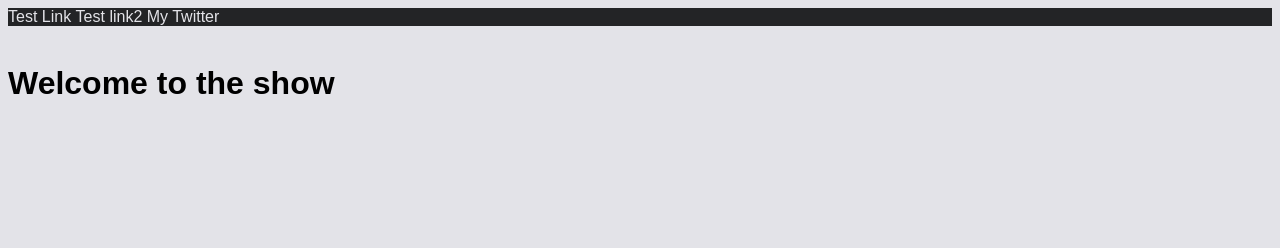
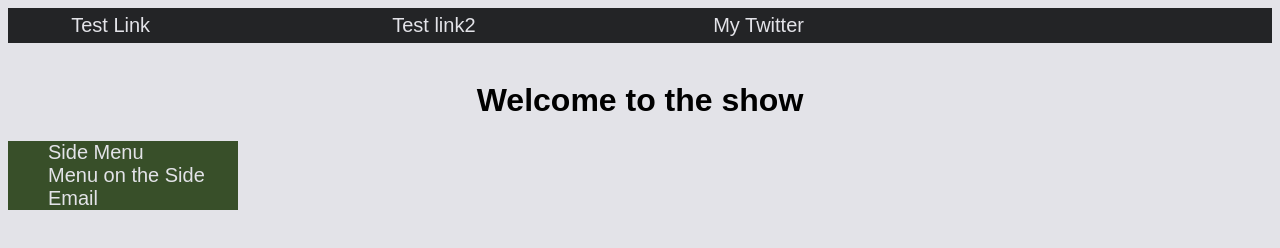
Before and after one commit to BryanRockwood/project_site, a plain HTML site: page index.html in a window 1280 px wide. Drawn offline with Linux system fonts and the light colour scheme.

Commit message:
friday 10/13

```diff
--- a/index.html
+++ b/index.html
@@ -8,14 +8,21 @@
 	<header>
 	</header>
 	<body>
-	<ul>
-		<li> <a href="TestLink1.html">Test Link </a></li>
-		<li> <a href="testLink2.html">Test link2 </a></li>
-		<li> <a href="https://twitter.com/EsportsBrock" target="_blank">My Twitter</a></li>
+		<ul class="Top-Menu">
+			<li class="Top-Menu"> <a href="TestLink1.html">Test Link </a></li>
+			<li class="Top-Menu"> <a href="testLink2.html">Test link2 </a></li>
+			<li class="Top-Menu"> <a href="https://twitter.com/EsportsBrock" target="_blank">My Twitter</a></li>
+		</ul>
+		<br>
+		<h1 id="welcome"> Welcome to the show </h1>
+		<ul class ="Side-Menu">
+			<li class="Side-Menu"> <a href="Sidemenu.html"> Side Menu </a></li>
+			<li class="Side-Menu"> <a href="Sidemenu2.html"> Menu on the Side</a></li>
+			<li class="Side-Menu"> <a href="Sidemenu3.html"> Email </a></li>
+
 		</ul>
 
-	<br>
-    <h1 id="welcome"> Welcome to the show </h1>
 	</body>
 
+
 </html>
--- a/practice.css
+++ b/practice.css
@@ -3,21 +3,45 @@ body{
 }
 #welcome{
 	font-family: sans-serif;
+	text-align: center;
 }
 
-ul{
+
+.Top-Menu{
 	list-style-type: none;
 	margin: 0;
 	padding: 0;
 	background-color: #232426;
+	height: 35px;
+	font-size: 20px;
+
 }
-li{
-	display: inline;
-	padding: 35;
-	font-size: 25;
+
+li.Top-Menu{
+	display: inline-flex; flex-wrap: wrap-reverse;
 	font-family: sans-serif;
+	width: 20%;
+	align-content: center;
+	padding-left: 5%;
+
 }
+
+.Side-Menu{
+
+	margin: 0%;
+	padding-right: 0%;
+	background-color: #384f29;
+	width: 15%;
+}
+
+li.Side-Menu{
+	list-style-type: none;
+	font-family: sans-serif;
+	font-size: 20px;
+	width: 95%;
+}
+
 a{
+	text-decoration: none;
 	color:#e3e3e8;
-	text-decoration: none;
 }
```
Lines whose indentation alone changed are shown as unchanged.
